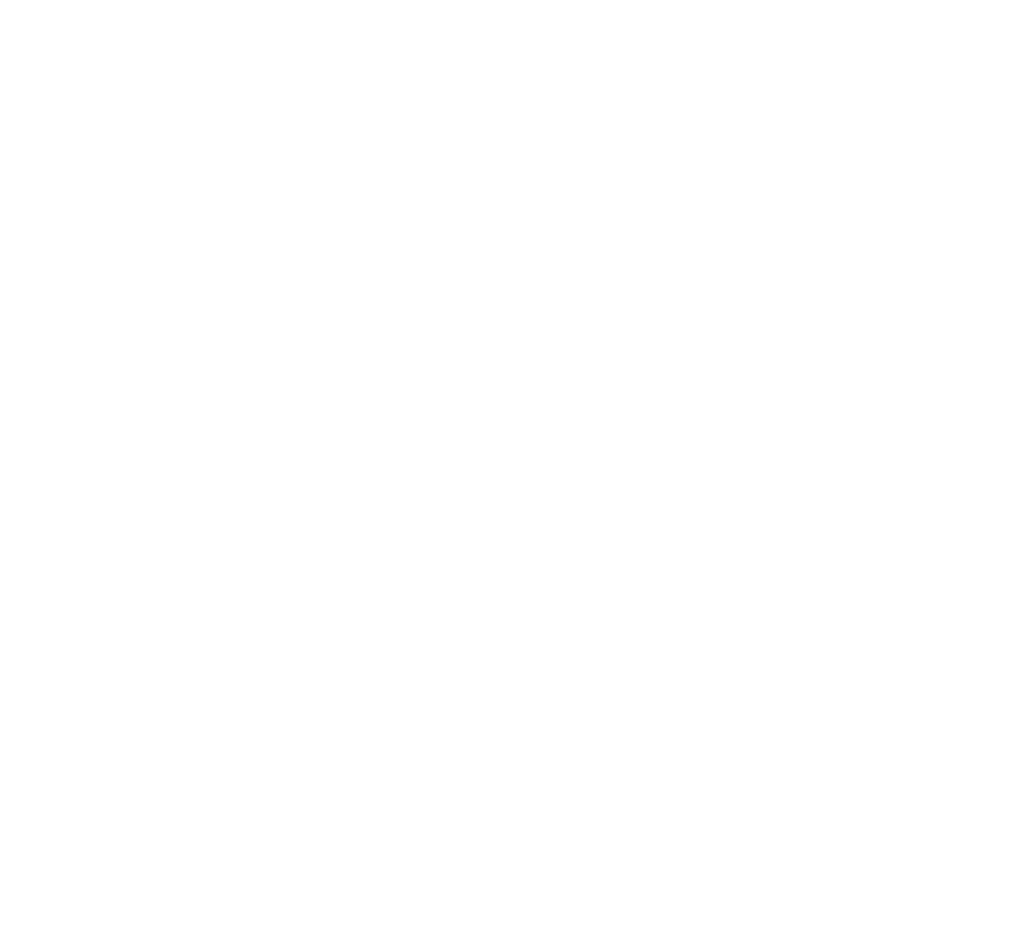
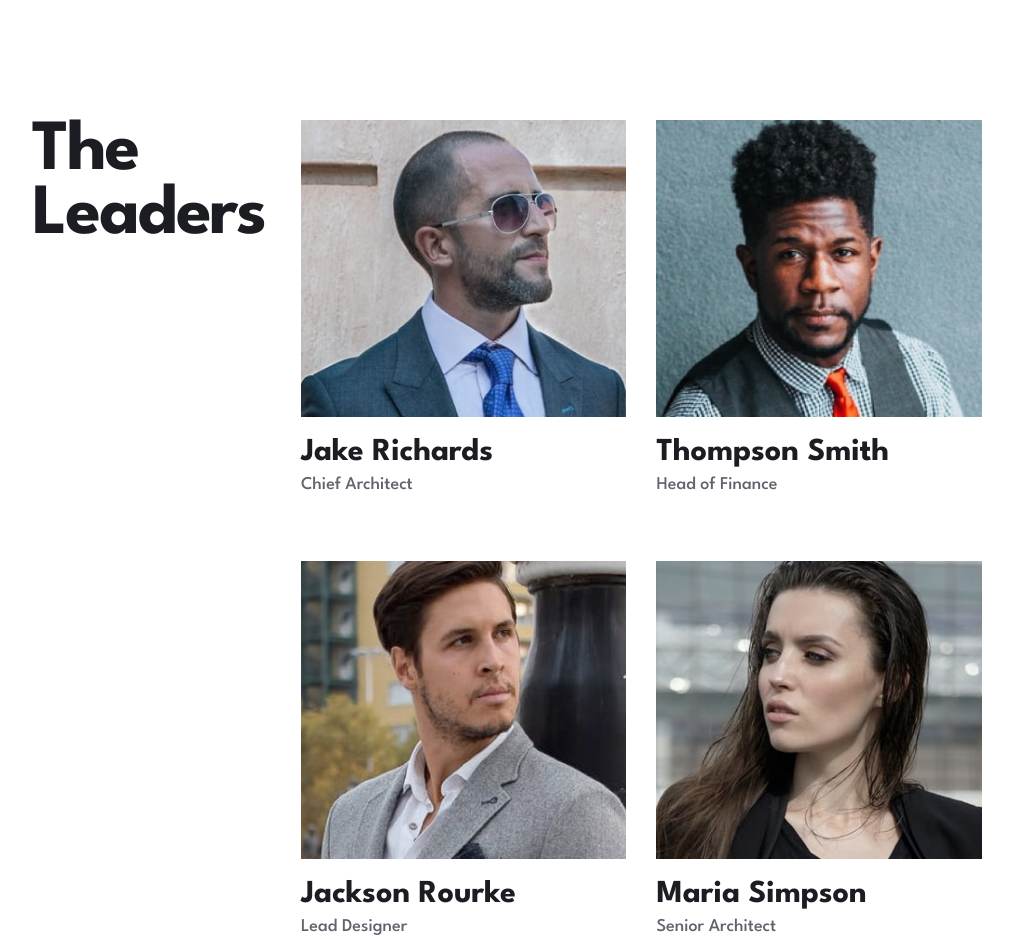
Before and after one commit to MarcinFiuk/arch-studio-multi-page-website, a React (Create React App) app: page /about in a window 1280 px wide. Shown: the part 1620-2559 px from the top of the page, without its empty margins (133-1146 px from the left). Before the commit the page ends 1540 px from the top, so only its background shows below. Built offline with nearby package versions, Linux system fonts and the light colour scheme.

Commit message:
feat:section leaders added to about page

```diff
--- /dev/null
+++ b/src/components/about-page/Leaders.js
@@ -0,0 +1,88 @@
+import styled from 'styled-components';
+
+import { HeadingM, HeadingS, Paragraph } from './../../styles/style-template';
+import { leaders } from './../../data/about-leaders';
+
+function Leaders() {
+    const thumbnails = leaders.map((leader) => {
+        const { id, photo, name, occupation } = leader;
+        return (
+            <Thumbnail key={id}>
+                <PhotoWrapper>
+                    <img
+                        src={`/assets/about/desktop/${photo}.jpg`}
+                        alt={`${name} miniature`}
+                    />
+                </PhotoWrapper>
+                <HeadingS as='h3' color='var(--veryDarkBlue)'>
+                    {name}
+                </HeadingS>
+                <Paragraph>{occupation}</Paragraph>
+            </Thumbnail>
+        );
+    });
+    return (
+        <Wrapper>
+            <HeadingM as='h2' color='var(--veryDarkBlue)'>
+                The <br />
+                Leaders
+            </HeadingM>
+            <ThumbnailsWrapper>{thumbnails}</ThumbnailsWrapper>
+        </Wrapper>
+    );
+}
+
+const Wrapper = styled.section`
+    width: 100%;
+    display: flex;
+    flex-direction: column;
+    gap: 3.5rem;
+
+    @media (min-width: 48rem) {
+        gap: 3rem;
+    }
+
+    @media (min-width: 64rem) {
+        gap: clamp(1rem, -12rem + 20vw, 2.25rem);
+        flex-direction: row;
+        justify-content: space-between;
+    }
+`;
+
+const ThumbnailsWrapper = styled.div`
+    display: grid;
+    grid-template-columns: repeat(2, 1fr);
+    grid-row-gap: 5rem;
+
+    @media (min-width: 48rem) {
+        grid-row-gap: 6.5rem;
+        grid-column-gap: 12px;
+    }
+
+    @media (min-width: 64rem) {
+        grid-row-gap: 4rem;
+        grid-column-gap: 30px;
+    }
+`;
+
+const Thumbnail = styled.div`
+    grid-column: span 2;
+
+    @media (min-width: 48rem) {
+        grid-column: span 1;
+    }
+`;
+
+const PhotoWrapper = styled.div`
+    aspect-ratio: 311/284;
+    max-width: 350px;
+    overflow: hidden;
+    margin-bottom: 1rem;
+
+    img {
+        width: 100%;
+        height: 100%;
+    }
+`;
+
+export default Leaders;
--- /dev/null
+++ b/src/data/about-leaders.js
@@ -0,0 +1,26 @@
+export const leaders = [
+    {
+        id: 1,
+        photo: 'avatar-jake',
+        name: 'Jake Richards',
+        occupation: 'Chief Architect',
+    },
+    {
+        id: 2,
+        photo: 'avatar-thompson',
+        name: 'Thompson Smith',
+        occupation: 'Head of Finance',
+    },
+    {
+        id: 3,
+        photo: 'avatar-jackson',
+        name: 'Jackson Rourke',
+        occupation: 'Lead Designer',
+    },
+    {
+        id: 4,
+        photo: 'avatar-maria',
+        name: 'Maria Simpson',
+        occupation: 'Senior Architect',
+    },
+];
--- a/src/pages/About.js
+++ b/src/pages/About.js
@@ -3,6 +3,7 @@ import styled from 'styled-components';
 import useMatchMedia from './../hooks/useMatchMedia';
 import HeroSecondary from '../components/HeroSecondary';
 import SectionWithOnePhotoDisplayedAtDesktop from '../components/SectionWithOnePhotoDisplayedAtDesktop';
+import Leaders from '../components/about-page/Leaders';
 
 function About() {
     const mobile = useMatchMedia('(max-width: 48rem)');
@@ -36,7 +37,7 @@ function About() {
                 desc2='Specializing in Urban Design allowed us to focus on creating exceptional structures that live in harmony with their surroundings. We consider every detail from every surrounding element to inform our designs.'
                 desc3='Our small team of world-class professionals provides input on every project.'
             />
-            {/* About Leaders */}
+            <Leaders />
         </>
     );
 }
```
